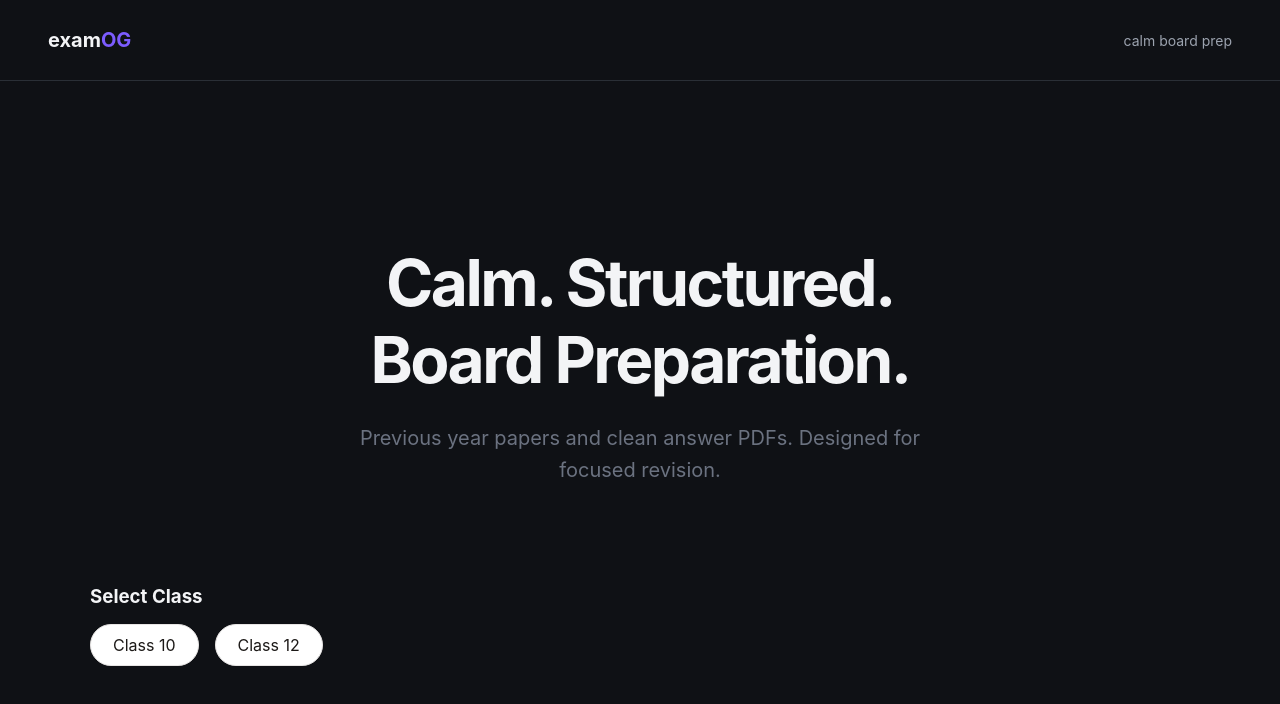
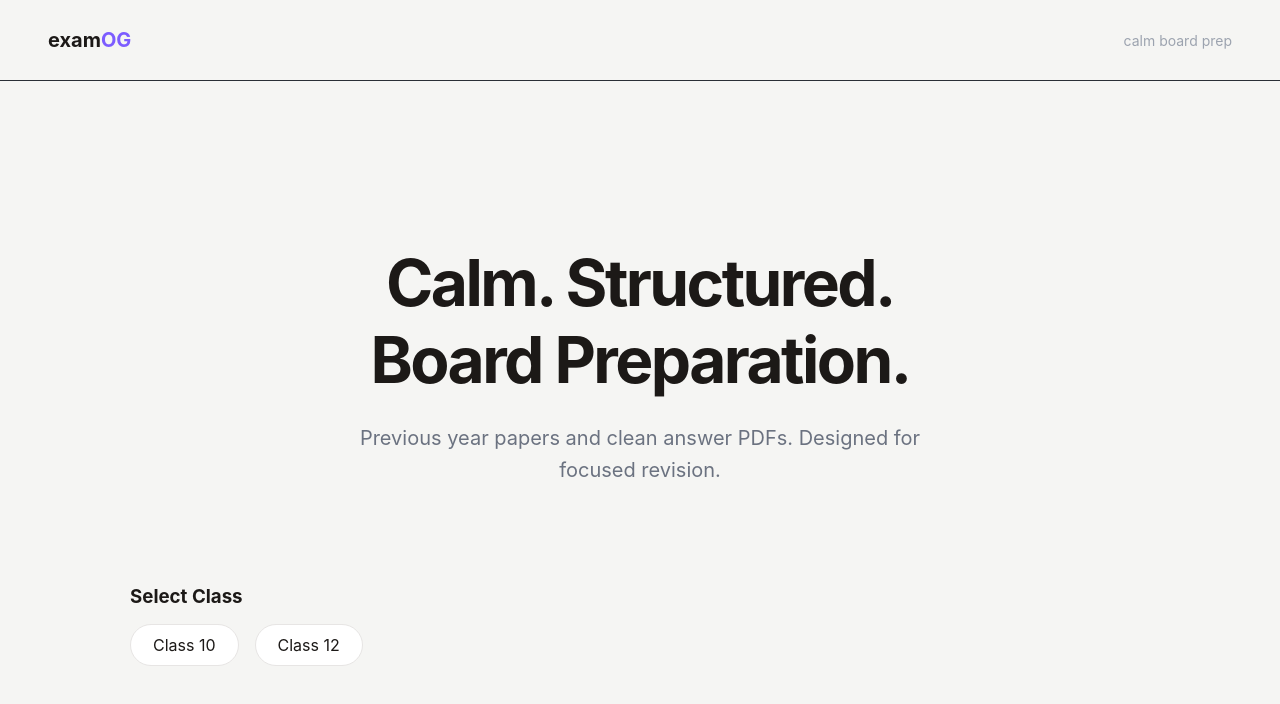
Before and after one commit to jia-nil/examogfrontend, a React (Vite) app: page / in a window 1280 px wide. Shown: the top 704 px of the page. Built offline with nearby package versions, Linux system fonts and the light colour scheme.

Commit message:
Update global.css

```diff
--- a/src/styles/global.css
+++ b/src/styles/global.css
@@ -2,16 +2,15 @@
 html, body {
   margin: 0;
   padding: 0;
-  min-height: 100%;
-  font-family: 'Inter', system-ui, -apple-system, sans-serif;
-  background: #0F1115;
-  color: #F3F4F6;
+  background: #F5F5F3;
+  font-family: 'Inter', system-ui, sans-serif;
+  color: #1C1917;
 }
 
-/* Smooth scrolling */
-html {
-  scroll-behavior: smooth;
+* {
+  box-sizing: border-box;
 }
+
 
 /* Remove ugly blue highlight */
 ::selection {
```
